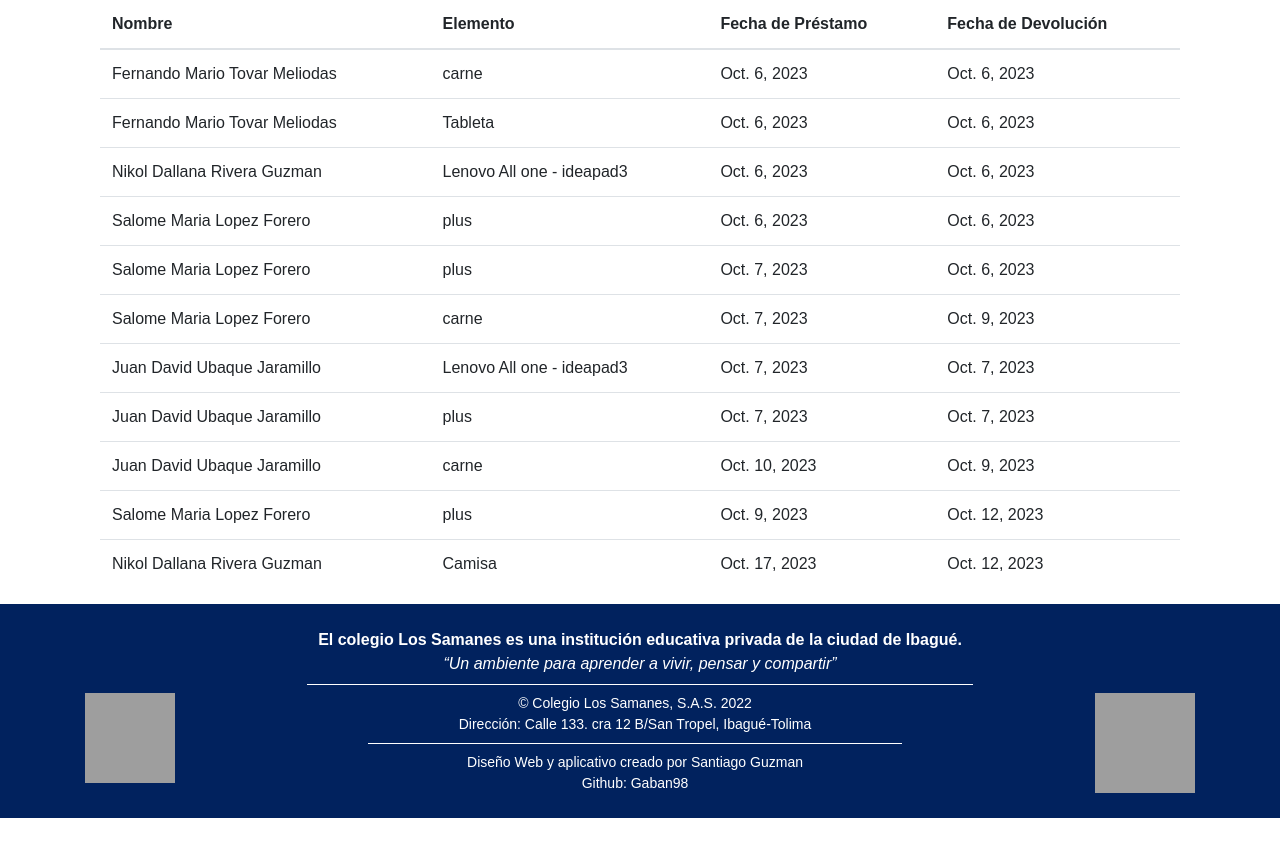
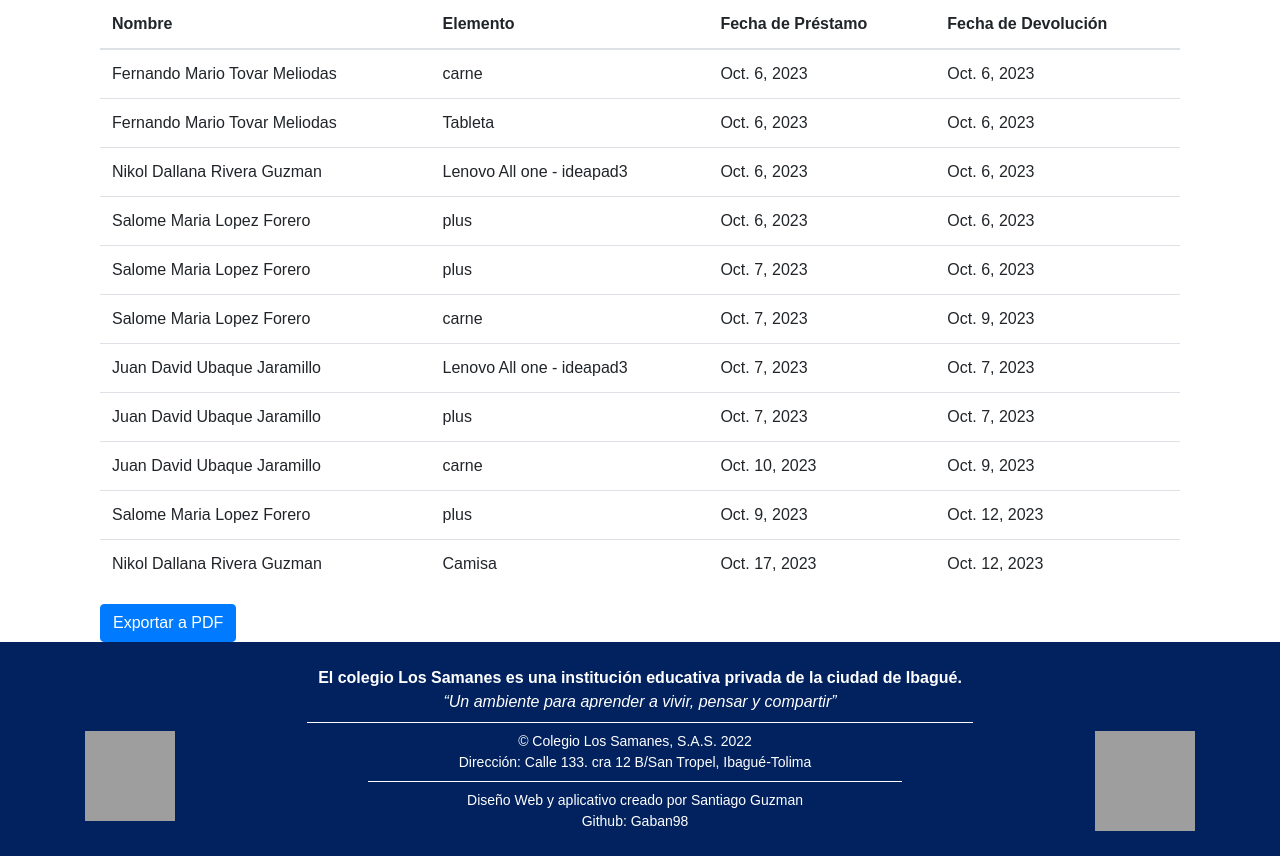
Before and after one commit to Gaban98/Sistema_de_inventario_prestamo, a Django app: page /usuarios/historial_prestamos/ in a window 1280 px wide. Shown: the part 162-1018 px from the top of the page. Before the commit the page ends 980 px from the top, so only its background shows below. Run offline with Django 4.2, Linux system fonts and the light colour scheme; data comes from the database, SQL or seed files in the repository; some libraries are stand-ins or nearby versions; grey boxes are pictures that could not be loaded.

Commit message:
genera los PDFs

```diff
--- a/templates/usuarios/historial_prestamo.html
+++ b/templates/usuarios/historial_prestamo.html
@@ -24,5 +24,6 @@
             {% endfor %}
         </tbody>
     </table>
+    <a href="{% url 'usuarios:exportar_historial_prestamos_pdf' %}" class="btn btn-primary">Exportar a PDF</a>
 </div>
 {% endblock %}
--- a/usuarios/urls.py
+++ b/usuarios/urls.py
@@ -19,5 +19,7 @@ urlpatterns = [
     path('devolver_prestamo/<int:prestamo_id>/', views.devolver_prestamo, name='devolver_prestamo'),
     path('historial_prestamos/', views.historial_prestamos, name='historial_prestamos'),
     path('api/elementos_por_categoria/<int:categoria_id>', views.elementos_por_categoria, name='elementos_por_categoria'),
+    path('exportar_historial_prestamos_pdf/', views.exportar_historial_prestamos_pdf, name='exportar_historial_prestamos_pdf'),
+
 
 ]
--- a/usuarios/views.py
+++ b/usuarios/views.py
@@ -1,12 +1,16 @@
 from django.shortcuts import render, redirect
 from django.urls import reverse_lazy
-from django.http import JsonResponse
+from django.http import JsonResponse, HttpResponse
 from django.shortcuts import get_object_or_404
 from django.views.generic import *
 from .models import *
 from .form import *
 from inventario.views import *
 from django.utils import timezone
+from reportlab.pdfgen import canvas
+from reportlab.lib.pagesizes import letter, landscape
+from reportlab.lib import colors
+from reportlab.platypus import SimpleDocTemplate, Table, TableStyle
 
 
 import datetime
@@ -118,3 +122,40 @@ def elementos_por_categoria(request, categoria_id):
     elementos = Elemento.objects.filter(categoria_id=categoria_id, disponibilidad='Disponible')
     elementos_json = [{'id': elemento.id, 'nombre': elemento.nombre} for elemento in elementos]
     return JsonResponse(elementos_json, safe=False)
+
+################################ exportar a pdf o excel ##########################################
+def exportar_historial_prestamos_pdf(request):
+    # Crear un objeto response con el tipo de contenido PDF
+    response = HttpResponse(content_type='application/pdf')
+    response['Content-Disposition'] = 'attachment; filename="historial_prestamos.pdf"'
+
+    # Obtén los datos de tu historial de préstamos
+    historial_prestamos = Prestamo.objects.all()  # Asegúrate de importar tu modelo Prestamo
+
+    # Crear el objeto PDF, usando landscape para orientación horizontal
+    doc = SimpleDocTemplate(response, pagesize=landscape(letter))
+
+    # Crear datos para la tabla (reemplaza esto con tus datos)
+    data = [['Usuario', 'Elemento', 'Fecha de Préstamo', 'Fecha de Devolución']]
+
+    for prestamo in historial_prestamos:
+        data.append([prestamo.usuario, prestamo.elemento, prestamo.fecha_prestamo, prestamo.fecha_devolucion])
+
+    # Crear la tabla y definir estilos
+    table = Table(data)
+    table.setStyle(TableStyle([
+        ('BACKGROUND', (0, 0), (-1, 0), colors.grey),
+        ('TEXTCOLOR', (0, 0), (-1, 0), colors.whitesmoke),
+        ('ALIGN', (0, 0), (-1, -1), 'CENTER'),
+        ('FONTNAME', (0, 0), (-1, 0), 'Helvetica-Bold'),
+        ('BOTTOMPADDING', (0, 0), (-1, 0), 12),
+        ('BACKGROUND', (0, 1), (-1, -1), colors.beige),
+        ('GRID', (0, 0), (-1, -1), 1, colors.black),
+    ]))
+
+    # Construir la tabla y agregarla al objeto PDF
+    elements = []
+    elements.append(table)
+    doc.build(elements)
+
+    return response
```
